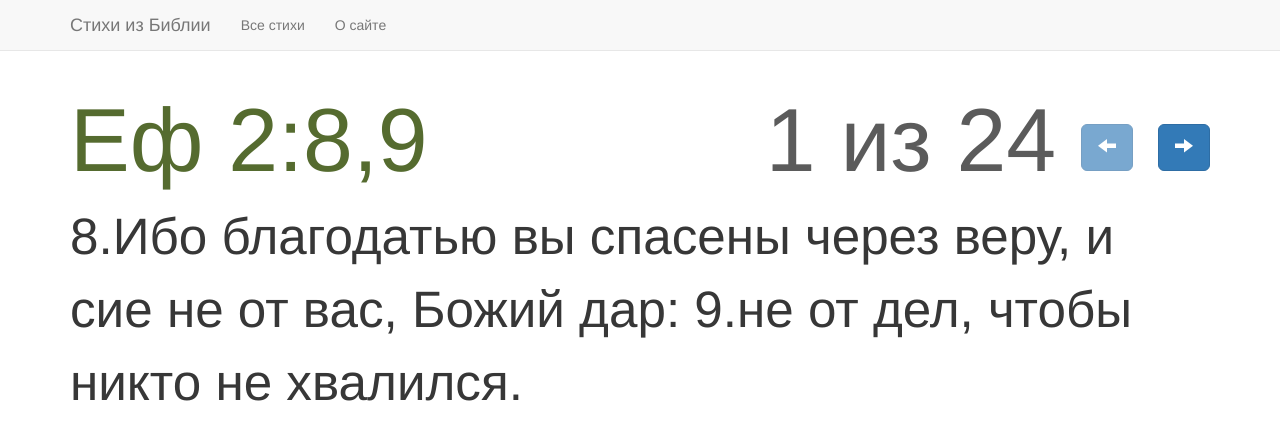
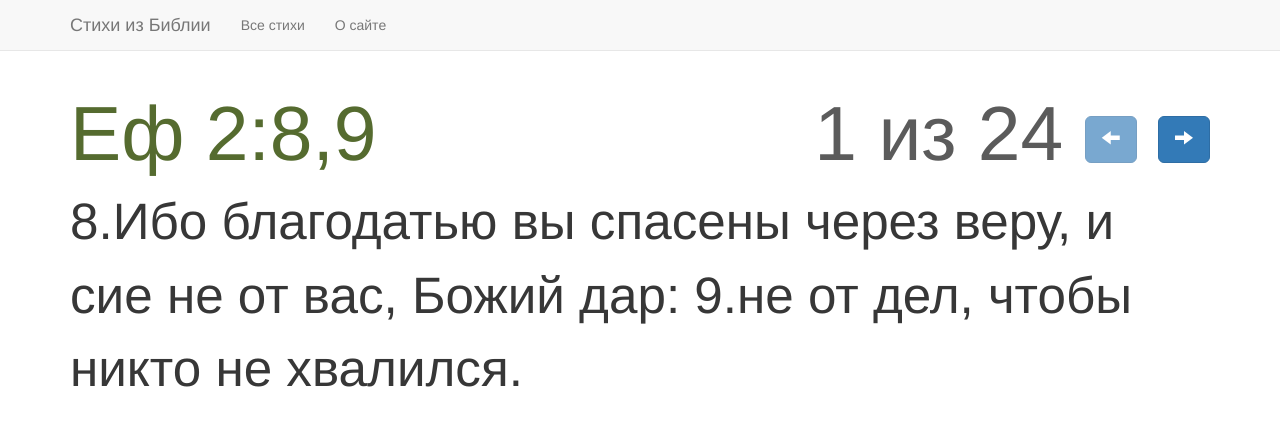
Before and after one commit to prostodemon/bible-verse, a Jekyll site: the page built from index.html, in a window 1280 px wide. Shown: the top 440 px of the page. Built offline with Jekyll 4.4.1, drawn with Linux system fonts in a browser that asks for light colours; nearby versions of some CDN libraries; the list of posts is cut into pages by our own code.

```diff
--- a/index.html
+++ b/index.html
@@ -4,10 +4,10 @@ layout: default
 
 {% for post in paginator.posts %}
 <div class="verse">
-    <h1 style="font-size: 7vmax; color: #556B2F">{{ post.title }}
+    <h1 style="font-size: 6vmax; color: #556B2F">{{ post.title }}
 
         <!-- Pagination links -->
-        <div class="pull-right" style="font-size: 7vmax; color: #5b5b5b">
+        <div class="pull-right" style="font-size: 6vmax; color: #5b5b5b">
             <span class="page_number ">{{ paginator.page }} из {{ paginator.total_pages }}</span>
             {% if paginator.previous_page %}
             <a href="{{ paginator.previous_page_path | prepend: site.url }}" class="previous btn btn-primary btn-lg"
```
